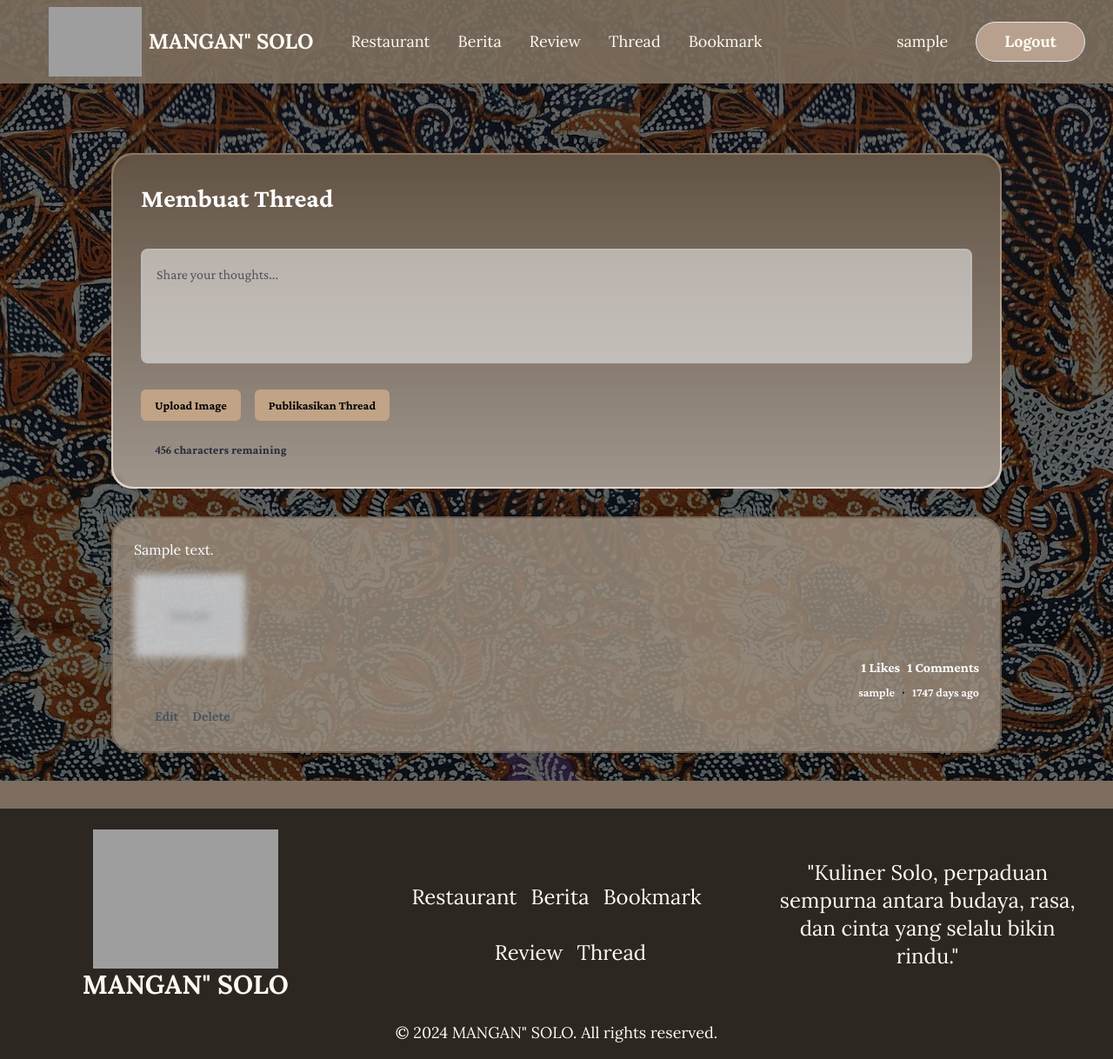
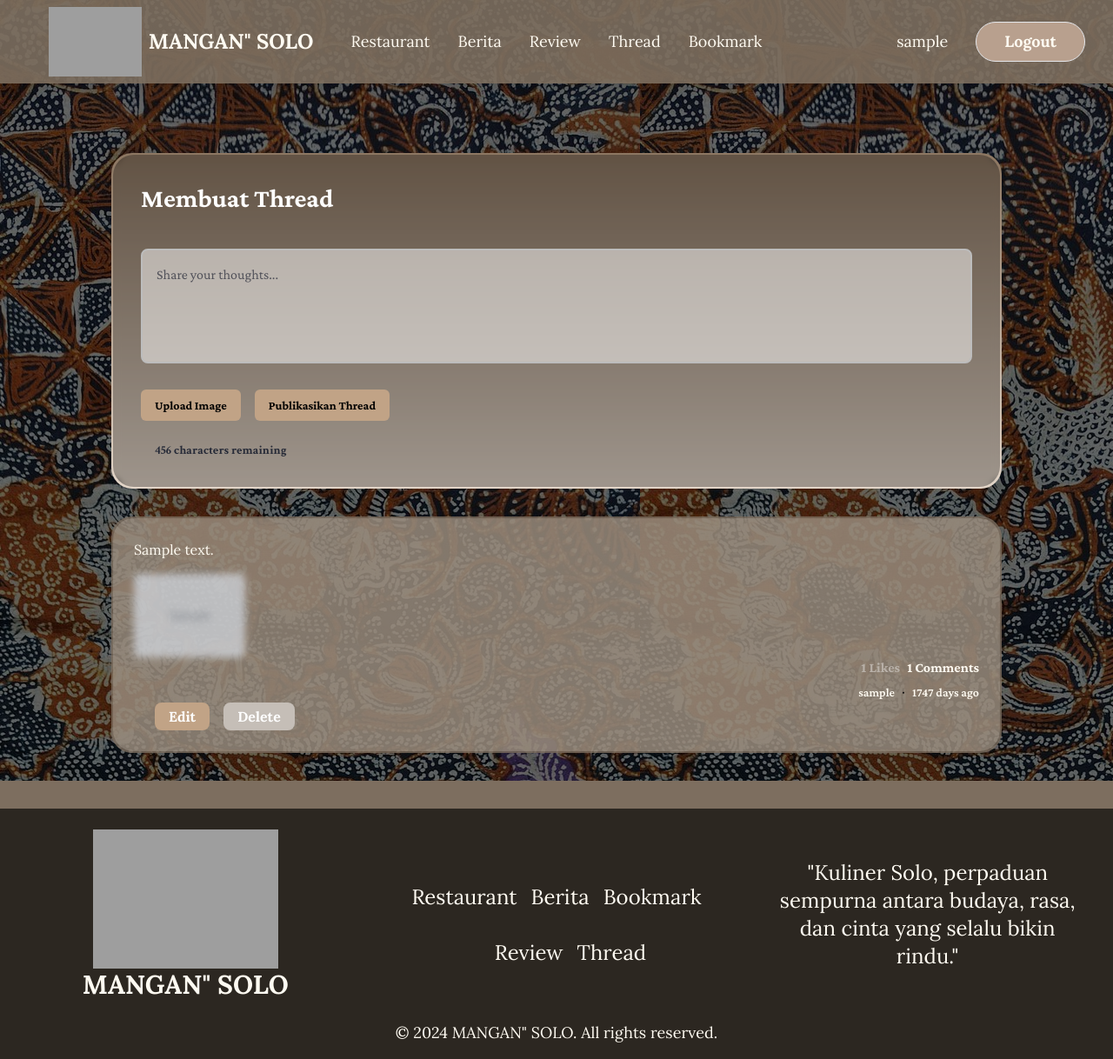
Before and after one commit to muttyqt15/pbp-6, a Django app: page /thread/ in a window 1280 px wide. Shown: the whole page at 87% size. Run offline with Django 5.2, Linux system fonts and the light colour scheme; a user stored in the database is signed in; tables that the repository leaves empty hold one stand-in row (values such as "Sample post"); grey boxes marked "Sample" are stand-in pictures; some libraries are stand-ins or nearby versions; grey boxes are pictures that could not be loaded.

Commit message:
card thread, footer

```diff
--- a/api/thread/templates/_components/thread.html
+++ b/api/thread/templates/_components/thread.html
@@ -1,14 +1,17 @@
 {% load date_extras %} {% load static %}
 <div
-  class="bg-coyote/80 p-0.5 rounded-3xl w-full h-full grid place-items-center">
+  class="bg-coyote/80 p-0.5 rounded-3xl w-full h-full grid place-items-center"
+>
   <div
     id="thread-{{ thread.id }}"
-    class="bg-[#f3ebdb]/20 p-6 rounded-3xl w-full h-full z-50">
+    class="bg-[#f3ebdb]/20 p-6 rounded-3xl w-full h-full z-50"
+  >
     <div
       id="content-container-{{ thread.id }}"
       onclick="window.location.href = `/thread/{{ thread.id }}/`"
-      data-thread-id="{{ thread.id }}">
-      <p class="text-white text-base mb-4 cursor-pointer">
+      data-thread-id="{{ thread.id }}"
+    >
+      <p class="text-[#fffbf2] text-base mb-4 cursor-pointer">
         {{ thread.content }}
       </p>
     </div>
@@ -17,7 +20,8 @@
     <img
       src="{{ thread.image.url }}"
       alt="Thread Image"
-      class="max-h-[96px] rounded-md object-cover opacity-70 blur-sm hover:filter-none hover:opacity-100 transition-all duration-300 ease-in-out" />
+      class="max-h-[96px] rounded-md object-cover opacity-70 blur-sm hover:filter-none hover:opacity-100 transition-all duration-300 ease-in-out"
+    />
     {% endif %}
 
     <div class="flex flex-col justify-end items-end w-full gap-1">
@@ -25,20 +29,21 @@
         <button
           id="like-button-{{ thread.id }}"
           data-thread-id="{{ thread.id }}"
-          class="like-button text-[#0d0505] font-pro font-bold hover:text-raisin duration-300 transition text-white"
-          onclick="toggleLike({{ thread.id }}, event); event.stopPropagation(); console.log('masuk')">
+          class="like-button font-pro font-bold hover:text-[#fffbf2] duration-300 transition text-[#b9b1a9]"
+          onclick="toggleLike({{ thread.id }}, event); event.stopPropagation(); console.log('masuk')"
+        >
           {{ thread.like_count }} Likes
         </button>
-        <p class="text-[#0d0505] font-pro font-bold text-white">
+        <p class="text-[#fffbf2] font-pro font-bold text-[#fffbf2]">
           {{ thread.comment_count }} Comments
         </p>
       </div>
       <div class="flex gap-2 w-full items-center justify-end">
-        <p class=" text-white font-pro font-semibold text-sm">
+        <p class="text-[#fffbf2] font-pro font-semibold text-sm">
           {{ thread.author }}
         </p>
         <span>&middot;</span>
-        <p class=" text-white font-pro font-semibold text-sm">
+        <p class="text-[#fffbf2] font-pro font-semibold text-sm">
           {{ thread.created_at|time_ago }}
         </p>
       </div>
@@ -48,17 +53,20 @@
     <div
       class="flex w-full justify-start gap-4 h-8 px-6"
       id="edit-buttons-{{ thread.id }}"
-      data-thread-id="{{ thread.id }}">
+      data-thread-id="{{ thread.id }}"
+    >
       <button
         data-thread-id="{{ thread.id }}"
-        class="text-gray-600 font-bold hover:text-coyote duration-300 transition text-sm"
-        onclick="toggleEditMode({{ thread.id }}, event); event.stopPropagation();">
+        class="bg-[#c1a386] hover:bg-[#a48b72] text-white font-bold pt-1 pb-2 px-4 rounded-lg duration-300 transition font-bold"
+        onclick="toggleEditMode({{ thread.id }}, event); event.stopPropagation();"
+      >
         Edit
       </button>
       <button
         data-thread-id="{{ thread.id }}"
-        class="text-gray-600 hover:text-red-600 duration-300 transition text-sm font-bold"
-        onclick="deleteThread({{ thread.id }}, event); event.stopPropagation();">
+        class="bg-[#c5beb7] hover:bg-[#b9b1a9] text-white font-bold pt-1 pb-2 px-4 rounded-lg duration-300 transition font-bold"
+        onclick="deleteThread({{ thread.id }}, event); event.stopPropagation();"
+      >
         Delete
       </button>
     </div>
--- a/static/js/thread.js
+++ b/static/js/thread.js
@@ -1,4 +1,3 @@
-
 (() => {
   function getCSRFToken() {
     const csrfToken = document.cookie
@@ -7,7 +6,7 @@
       ?.split("=")[1];
     return csrfToken || "";
   }
-// Flag to track edit mode
+  // Flag to track edit mode
   let isEditMode = false;
   let originalContent = ""; // Store original content globally
   // Toggle edit mode for a specific thread
@@ -19,7 +18,7 @@
       originalContent = contentContainer.find("p").text();
 
       contentContainer.html(`
-          <textarea id="edit-content-${threadId}" class="w-full p-2 border border-gray-300 rounded mb-4 z-50">${originalContent}</textarea>
+          <textarea id="edit-content-${threadId}" rows="8" class="mt-1 block w-full resize-none border border-fffbf2 bg-[#aba197] text-[#fffbf2] rounded-md p-2 mb-4 z-50">${originalContent}</textarea>
         `);
       // Add click handler to prevent propagation on the textarea
       $(`#edit-content-${threadId}`).on("click", function (e) {
@@ -27,8 +26,8 @@
       });
 
       editButtons.html(`
-          <button class="text-coyote hover:text-lion duration-300 ease-in-out transition text-sm z-50" onclick="submitEdit(${threadId})" id="save-${threadId}">Save</button>
-          <button class="text-gray-500 hover:text-raisin duration-300 ease-in-out transition text-sm z-50" onclick="cancelEdit(${threadId})" id="cancel-${threadId}">Cancel</button>
+          <button class="bg-[#c1a386] hover:bg-[#a48b72] text-white font-bold pt-1 pb-2 px-4 rounded-lg duration-300 ease-in-out transition z-50" onclick="submitEdit(${threadId})" id="save-${threadId}">Save</button>
+          <button class="bg-[#c5beb7] hover:bg-[#b9b1a9] text-white font-bold pt-1 pb-2 px-4 rounded-lg duration-300 ease-in-out transition z-50" onclick="cancelEdit(${threadId})" id="cancel-${threadId}">Cancel</button>
         `);
 
       $(`#edit-content-${threadId}`).focus();
@@ -55,15 +54,15 @@
         if (data.success) {
           const contentContainer = $(`#content-container-${threadId}`);
           contentContainer.html(
-            `<p class="text-gray-800 mb-4 cursor-pointer"
+            `<p class="text-[#fffbf2] mb-4 cursor-pointer"
                 onclick="window.location.href = '/thread/${threadId}/';"
             >${data.data.content || updatedContent}</p>`
           );
 
           const editButtons = $(`#edit-buttons-${threadId}`);
           editButtons.html(`
-              <button class="text-gray-600 font-bold hover:text-coyote duration-300 transition text-sm" onclick="toggleEditMode(${threadId})">Edit</button>
-              <button class="text-gray-600 font-bold hover:text-red-500 duration-300 transition text-sm" onclick="deleteThread(${threadId})">Delete</button>
+              <button class="bg-[#c1a386] hover:bg-[#a48b72] text-white font-bold pt-1 pb-2 px-4 rounded-lg duration-300 transition font-bold" onclick="toggleEditMode(${threadId})">Edit</button>
+              <button class="bg-[#c5beb7] hover:bg-[#b9b1a9] text-white font-bold pt-1 pb-2 px-4 rounded-lg duration-300 transition font-bold" onclick="deleteThread(${threadId})">Delete</button>
             `);
 
           isEditMode = false;
@@ -82,13 +81,13 @@
 
     // Restore the original content without saving
     contentContainer.html(
-      `<p class="text-gray-800 mb-4">${originalContent}</p>`
+      `<p class="text-[#fffbf2] mb-4">${originalContent}</p>`
     );
 
     // Reset buttons
     editButtons.html(`
-        <button class="text-gray-600 font-bold hover:text-coyote duration-300 transition text-sm" onclick="toggleEditMode(${threadId})">Edit</button>
-        <button class="text-gray-600 font-bold hover:text-red-500 duration-300 transition text-sm" onclick="deleteThread(${threadId})">Delete</button>
+        <button class="bg-[#c1a386] hover:bg-[#a48b72] text-white font-bold pt-1 pb-2 px-4 rounded-lg duration-300 transition font-bold" onclick="toggleEditMode(${threadId})">Edit</button>
+        <button class="bg-[#c5beb7] hover:bg-[#b9b1a9] text-white font-bold pt-1 pb-2 px-4 rounded-lg duration-300 transition font-bold" onclick="deleteThread(${threadId})">Delete</button>
       `);
 
     isEditMode = false;
@@ -132,11 +131,15 @@
         likeButton.textContent = `${data.likes ?? 0} Likes`;
 
         if (data.liked) {
-          likeButton.classList.add("text-[#910101]");
-          likeButton.classList.remove("text-blue-500");
+          likeButton.classList.add("text-[#b9b1a9]");
+          likeButton.classList.add("hover:text-[#fffbf2]");
+          likeButton.classList.remove("text-[#fffbf2]");
+          likeButton.classList.remove("hover:text-[#b9b1a9]");
         } else {
-          likeButton.classList.add("text-blue-500");
-          likeButton.classList.remove("text-[#910101]");
+          likeButton.classList.add("text-[#fffbf2]");
+          likeButton.classList.add("hover:text-[#b9b1a9]");
+          likeButton.classList.remove("text-[#b9b1a9]");
+          likeButton.classList.remove("hover:text-[#fffbf2]");
         }
       })
       .catch((error) => {
```
Also changed, not shown: 2 other files.
